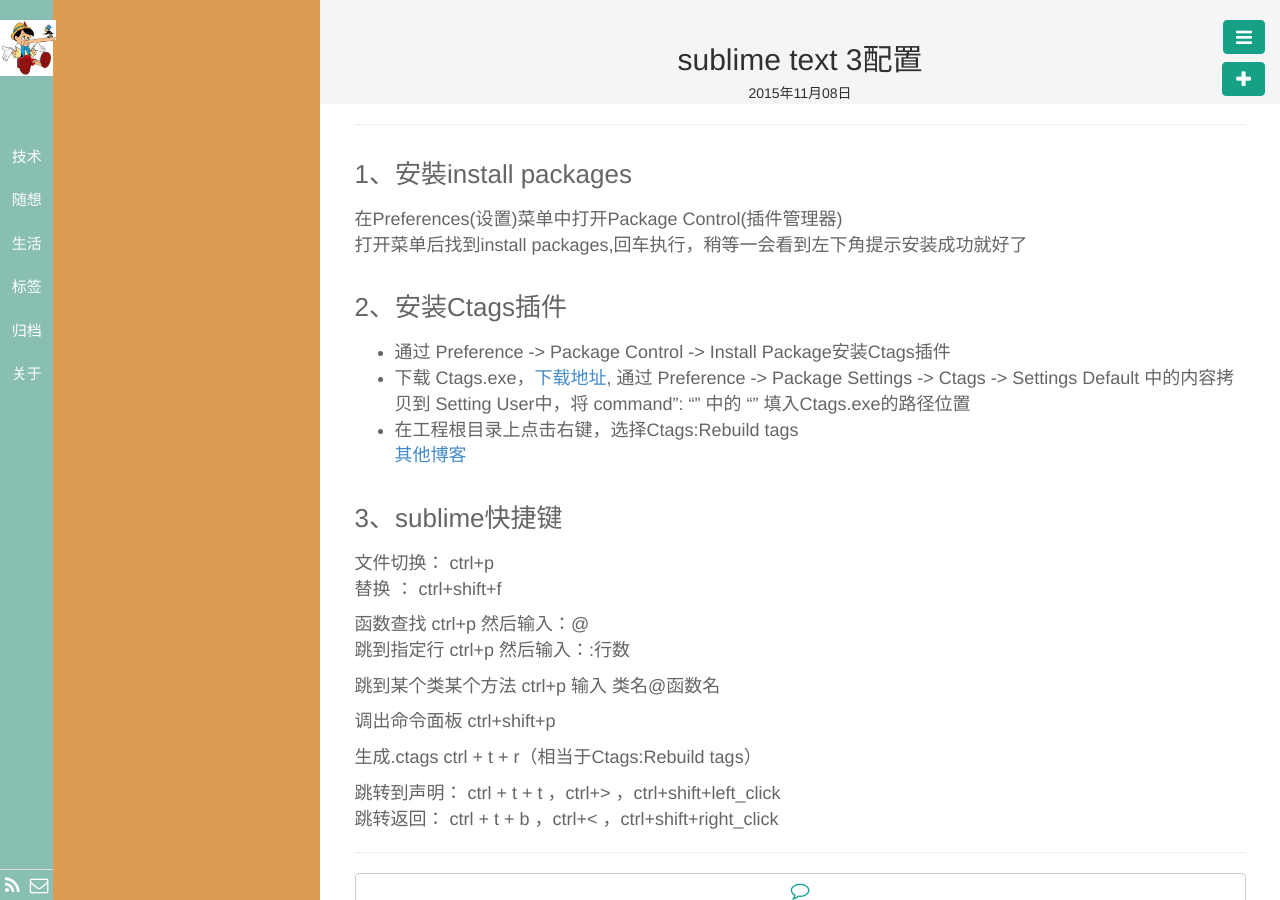
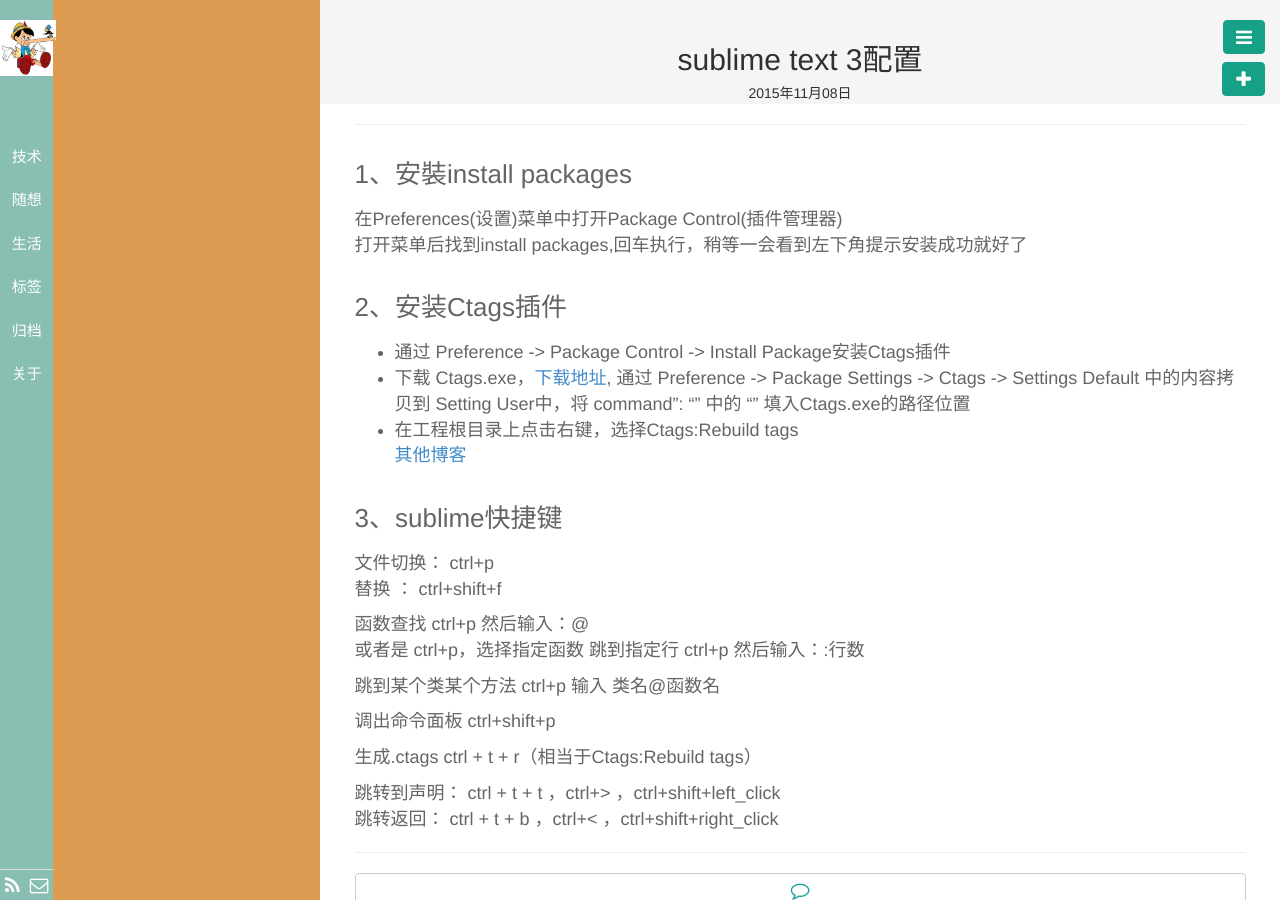
Before and after one commit to lvniu/lvniu.github.io, a Jekyll site: the page built from _posts/技术/2015-11-08-sublime-text3.md, in a window 1280 px wide. Built offline with Jekyll 4.4.1, drawn with Linux system fonts in a browser that asks for light colours; Markdown is read by kramdown in place of the engine named in the settings.

Commit message:
modefied file

```diff
--- a/_posts/技术/2015-11-08-sublime-text3.md
+++ b/_posts/技术/2015-11-08-sublime-text3.md
@@ -24,6 +24,7 @@
 替换 ： ctrl+shift+f
 
 函数查找 ctrl+p 然后输入：@
+或者是 ctrl+p，选择指定函数
 跳到指定行 ctrl+p 然后输入：:行数
 
 跳到某个类某个方法 ctrl+p 输入 类名@函数名
```
